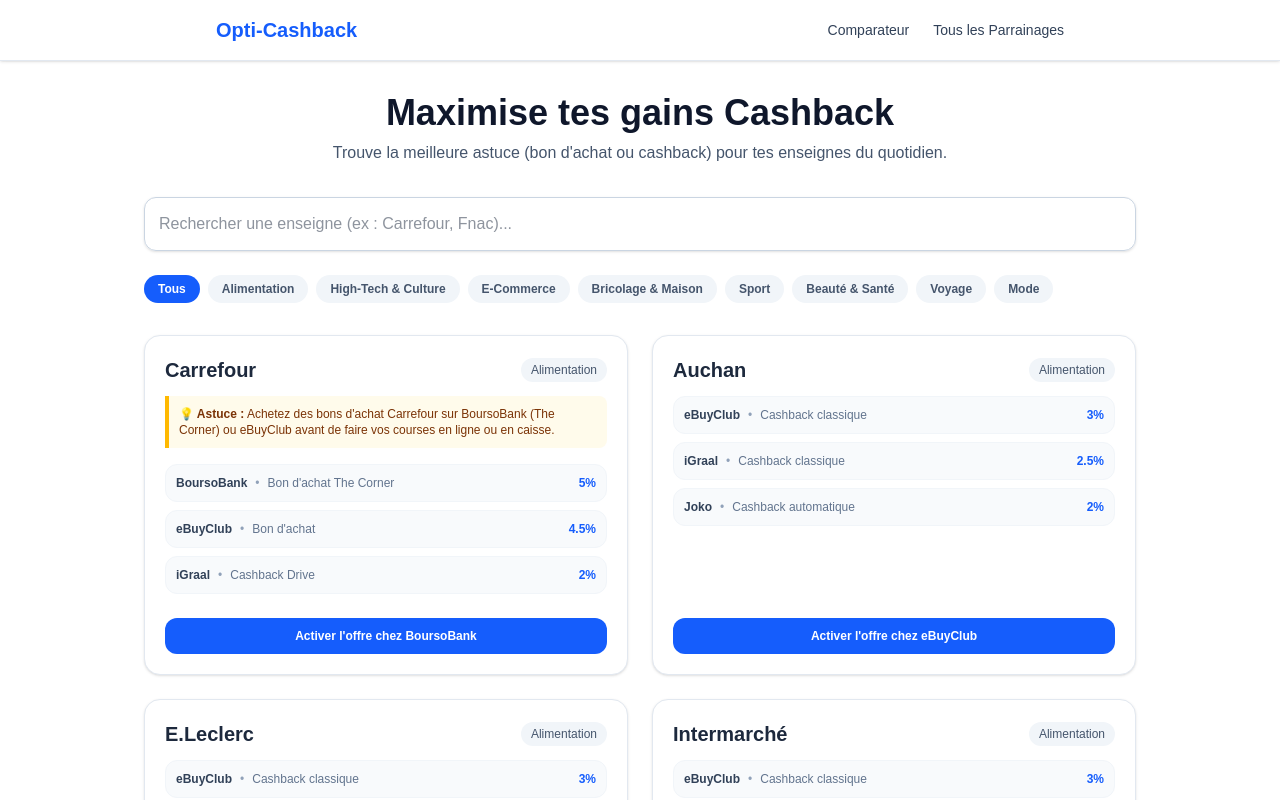
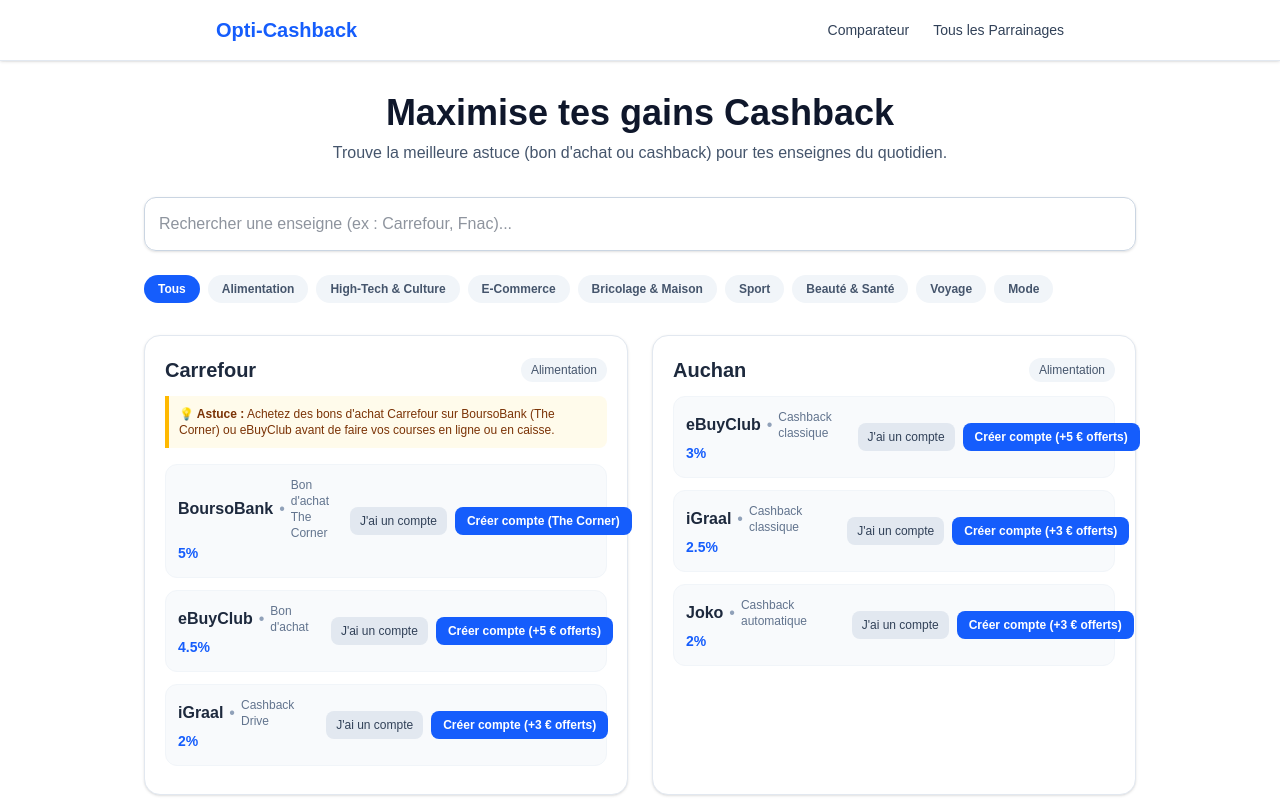
Before and after one commit to paskalou28/opti-cashback, a Next.js app: page / in a window 1280 px wide. Shown: the top 800 px of the page. Built offline with nearby package versions, Linux system fonts and the light colour scheme.

Commit message:
fix: typage TypeScript et gestion des liens refUrl dans la page parrainages

```diff
--- a/src/app/page.tsx
+++ b/src/app/page.tsx
@@ -30,13 +30,26 @@
   // Liste unique des catégories pour les filtres
   const categories = ['Tous', ...Array.from(new Set(merchants.map((m) => m.category)))];
 
-  // Récupération de l'URL de redirection
-  const getPlatformUrl = (platformName: string) => {
-    const platforms = platformsData as Record<string, { url?: string; refUrl?: string }>;
+  // Récupération des infos de la plateforme (liens + bonus)
+  const getPlatformInfo = (platformName: string) => {
+    const platforms = platformsData as Record<
+      string,
+      { refUrl?: string; directUrl?: string; url?: string; bonus?: string }
+    >;
     const key = Object.keys(platforms).find(
       (k) => k.toLowerCase() === platformName.toLowerCase()
     );
-    return key ? (platforms[key].url || platforms[key].refUrl || '#') : '#';
+
+    if (!key) {
+      return { refUrl: '#', directUrl: '#', bonus: '' };
+    }
+
+    const p = platforms[key];
+    return {
+      refUrl: p.refUrl || p.url || '#',
+      directUrl: p.directUrl || p.url || '#',
+      bonus: p.bonus || ''
+    };
   };
 
   // Filtrage combiné recherche + catégorie
@@ -90,7 +103,6 @@
       <div className="grid grid-cols-1 md:grid-cols-2 gap-6">
         {filteredMerchants.map((merchant) => {
           const sortedOffers = [...(merchant.offers || [])].sort((a, b) => b.rate - a.rate);
-          const topOffer = sortedOffers[0];
 
           return (
             <div
@@ -113,37 +125,51 @@
                   </div>
                 )}
 
-                {/* Liste détaillée des offres disponibles */}
-                <div className="space-y-2 mb-6">
-                  {sortedOffers.map((offer, idx) => (
+                {/* Liste des offres avec double bouton d'action */}
+                <div className="space-y-3 mb-2">
+                  {sortedOffers.map((offer, idx) => {
+                    const pInfo = getPlatformInfo(offer.platform);
+
+                    return (
                       <div
                         key={idx}
-                      className="flex items-center justify-between text-xs bg-slate-50 p-2.5 rounded-xl border border-slate-100"
+                        className="flex flex-col sm:flex-row sm:items-center justify-between bg-slate-50 p-3 rounded-xl border border-slate-100 gap-2"
                       >
-                      <div className="flex items-center gap-2">
-                        <span className="font-semibold text-slate-700">{offer.platform}</span>
+                        <div>
+                          <div className="flex items-center gap-1.5">
+                            <span className="font-semibold text-slate-800">{offer.platform}</span>
                             <span className="text-slate-400">•</span>
-                        <span className="text-slate-500">{offer.label}</span>
+                            <span className="text-slate-500 text-xs">{offer.label}</span>
                           </div>
-                      <span className="font-extrabold text-blue-600">
+                          <span className="font-extrabold text-blue-600 text-sm">
                             {offer.rate}{offer.unit}
                           </span>
                         </div>
-                  ))}
+
+                        {/* Choix utilisateur : Déjà membre VS Créer un compte */}
+                        <div className="flex items-center gap-2 text-xs">
+                          <a
+                            href={pInfo.directUrl}
+                            target="_blank"
+                            rel="noopener noreferrer"
+                            className="bg-slate-200 hover:bg-slate-300 text-slate-700 px-2.5 py-1.5 rounded-lg font-medium transition text-center flex-1 sm:flex-none"
+                          >
+                            J'ai un compte
+                          </a>
+                          <a
+                            href={pInfo.refUrl}
+                            target="_blank"
+                            rel="noopener noreferrer"
+                            className="bg-blue-600 hover:bg-blue-700 text-white font-semibold px-3 py-1.5 rounded-lg transition text-center flex-1 sm:flex-none whitespace-nowrap"
+                          >
+                            Créer compte {pInfo.bonus ? `(${pInfo.bonus})` : ''}
+                          </a>
                         </div>
                       </div>
-
-              {/* Bouton d'activation direct */}
-              {topOffer && (
-                <a
-                  href={getPlatformUrl(topOffer.platform)}
-                  target="_blank"
-                  rel="noopener noreferrer"
-                  className="w-full bg-blue-600 hover:bg-blue-700 text-white font-semibold py-2.5 rounded-xl text-xs text-center block transition"
-                >
-                  Activer l'offre chez {topOffer.platform}
-                </a>
-              )}
+                    );
+                  })}
+                </div>
+              </div>
             </div>
           );
         })}
--- a/src/app/parrainages/page.tsx
+++ b/src/app/parrainages/page.tsx
@@ -1,7 +1,18 @@
 import platformsData from '../../data/platforms.json';
 
+interface PlatformInfo {
+  name?: string;
+  refUrl?: string;
+  directUrl?: string;
+  url?: string;
+  code?: string;
+  bonus?: string;
+}
+
 export default function ParrainagesPage() {
-  const platforms = Object.entries(platformsData);
+  const platforms = Object.entries(
+    platformsData as Record<string, PlatformInfo>
+  );
 
   return (
     <main className="min-h-screen bg-slate-50 p-6 md:p-12 font-sans text-slate-800">
@@ -16,19 +27,36 @@
         </div>
 
         <div className="grid gap-4 md:grid-cols-2">
-          {platforms.map(([name, data]) => (
-            <div key={name} className="p-5 bg-white rounded-xl border border-slate-200 shadow-sm space-y-3 flex flex-col justify-between">
+          {platforms.map(([name, data]) => {
+            const targetUrl = data.refUrl || data.url || '#';
+
+            return (
+              <div
+                key={name}
+                className="p-5 bg-white rounded-xl border border-slate-200 shadow-sm space-y-3 flex flex-col justify-between"
+              >
                 <div className="space-y-2">
+                  <div className="flex items-center justify-between">
                     <h2 className="text-xl font-bold text-slate-900">{name}</h2>
+                    {data.bonus && (
+                      <span className="bg-emerald-100 text-emerald-800 text-xs font-bold px-2.5 py-1 rounded-full">
+                        {data.bonus}
+                      </span>
+                    )}
+                  </div>
+
                   {data.code && (
                     <p className="text-sm text-slate-600">
-                    Code parrainage : <span className="font-mono bg-slate-100 px-2 py-1 rounded text-slate-900 font-semibold">{data.code}</span>
+                      Code parrainage :{' '}
+                      <span className="font-mono bg-slate-100 px-2 py-1 rounded text-slate-900 font-semibold">
+                        {data.code}
+                      </span>
                     </p>
                   )}
                 </div>
 
                 <a
-                href={data.url}
+                  href={targetUrl}
                   target="_blank"
                   rel="noopener noreferrer"
                   className="block w-full text-center py-2.5 bg-blue-600 hover:bg-blue-700 text-white font-semibold rounded-lg text-sm transition mt-4"
@@ -36,7 +64,8 @@
                   Inscription & Bonus {name}
                 </a>
               </div>
-          ))}
+            );
+          })}
         </div>
       </div>
     </main>
--- a/src/data/platforms.json
+++ b/src/data/platforms.json
@@ -1,30 +1,38 @@
 {
   "eBuyClub": {
-    "url": "https://www.ebuyclub.com/inscription?parrain=Pascalnovelli",
-    "code": "Pascalnovelli"
+    "name": "eBuyClub",
+    "refUrl": "https://www.ebuyclub.com/?parrain=Pascalnovelli",
+    "directUrl": "https://www.ebuyclub.com",
+    "bonus": "+5 € offerts"
   },
   "iGraal": {
-    "url": "https://fr.igraal.com/parrainage?parrain=pnovelli13&utm_medium=raf&utm_source=refer_friend",
-    "code": "pnovelli13"
+    "name": "iGraal",
+    "refUrl": "https://fr.igraal.com/?parrain=pnovelli13",
+    "directUrl": "https://fr.igraal.com",
+    "bonus": "+3 € offerts"
   },
   "Joko": {
-    "url": "https://hellojoko.app.link/tyX38HoTyP",
-    "code": "fvlclz"
+    "name": "Joko",
+    "refUrl": "https://www.joko.com",
+    "directUrl": "https://www.joko.com",
+    "bonus": "+3 € offerts"
+  },
+  "Widilo": {
+    "name": "Widilo",
+    "refUrl": "https://www.widilo.fr/i/fvlclz",
+    "directUrl": "https://www.widilo.fr",
+    "bonus": "+3 € offerts"
   },
   "Poulpeo": {
-    "url": "https://www.poulpeo.com/inscription/parrainage?sponsor_key=7YYsab",
-    "code": "7YYsab"
-  },
-  "Widilo": {
-    "url": "https://www.widilo.fr/i/PASKALOU",
-    "code": "PASKALOU"
-  },
-  "Naomi": {
-    "url": "http://onelink.to/c82h4h",
-    "code": "9FR04O"
+    "name": "Poulpeo",
+    "refUrl": "https://www.poulpeo.com",
+    "directUrl": "https://www.poulpeo.com",
+    "bonus": "+3 € offerts"
   },
   "BoursoBank": {
-    "url": "https://bour.so/p/SORKrw1VXYT",
-    "code": "SORKrw1VXYT"
+    "name": "BoursoBank",
+    "refUrl": "https://www.boursorama.com",
+    "directUrl": "https://www.boursorama.com",
+    "bonus": "The Corner"
   }
 }
```
Lines whose indentation alone changed are shown as unchanged.
